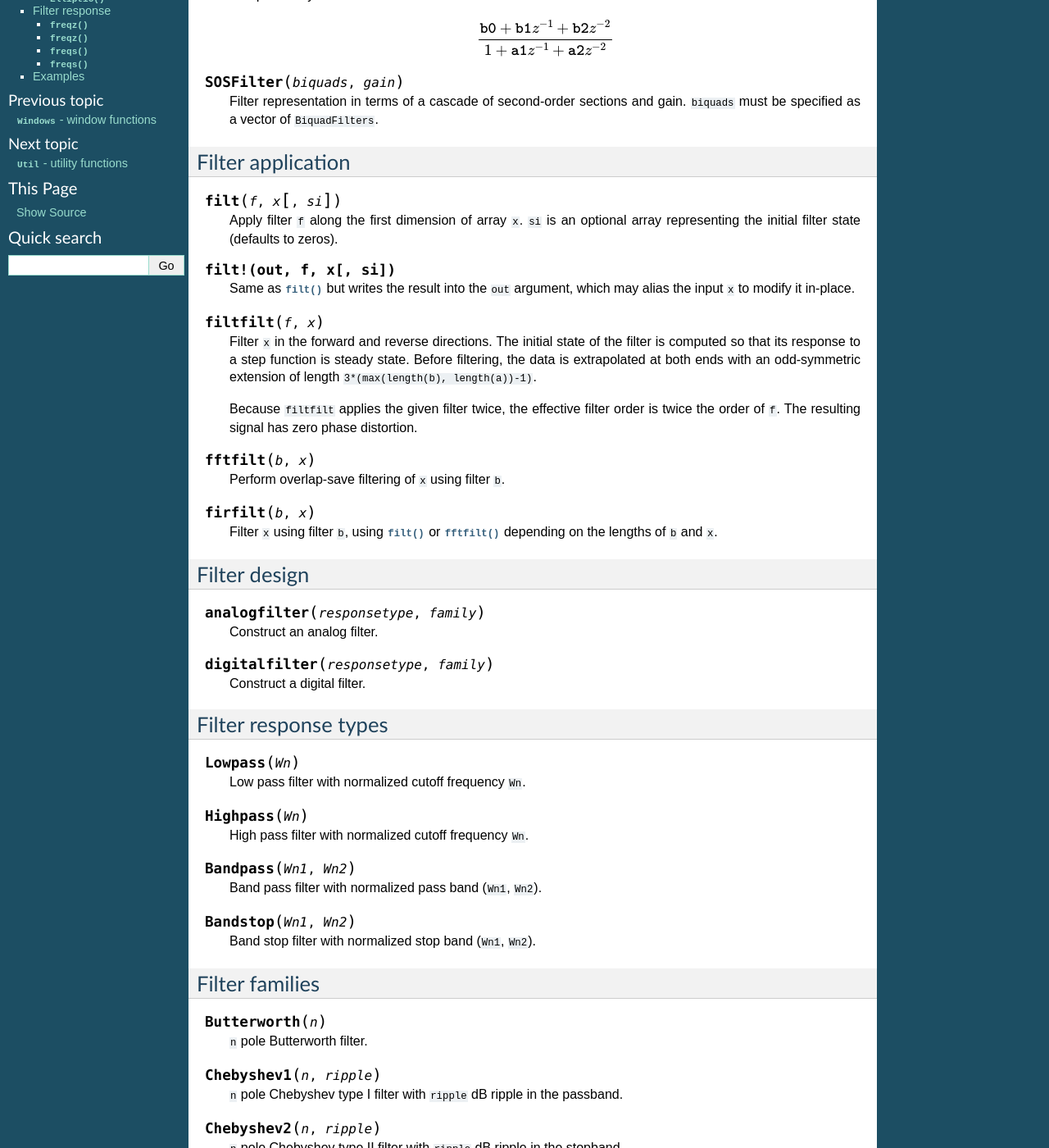
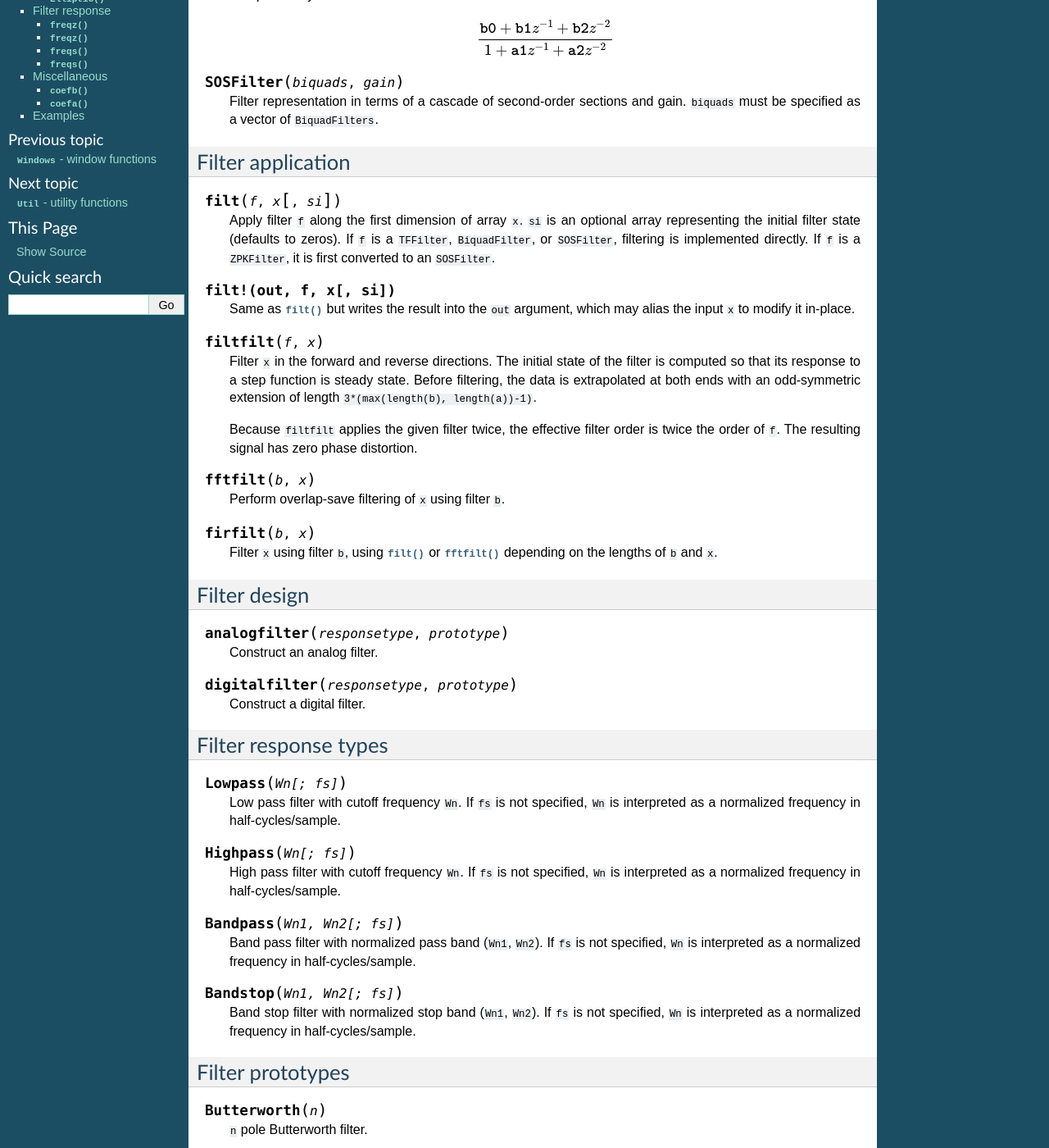
Before and after one commit to JuliaDSP/DSP.jl, a Sphinx documentation site: the page built from doc/filters.rst, in a window 1280 px wide and 1400 px high, scrolled down 487 px. Shown: the whole window at 82% size. Built offline with Sphinx 7.4.7, drawn with Linux system fonts in a browser that asks for light colours; formulas are drawn with MathJax 3; some of the changed text lies outside the part shown.

Commit message:
Miscellaneous improvements to filter design functionality
- Perform prototype transformations directly on ZPKFilters. This avoids
  converting from ZPKFilter->TFFilter->ZPKFilter and the corresponding
  numerical error from root finding.
- Remove zeros and poles that exactly cancel when constructing
  ZPKFilters.
- Allow filter specifications to accept an optional `fs` keyword arg.
- More error checking when designing filters.
- Improve filter design documentation and add examples.
- Reorganize tests.

```diff
--- a/doc/filters.rst
+++ b/doc/filters.rst
@@ -43,7 +43,9 @@
 
     Apply filter ``f`` along the first dimension of array ``x``. ``si``
     is an optional array representing the initial filter state
-    (defaults to zeros).
+    (defaults to zeros). If ``f`` is a ``TFFilter``, ``BiquadFilter``,
+    or ``SOSFilter``, filtering is implemented directly. If ``f`` is a
+    ``ZPKFilter``, it is first converted to an ``SOSFilter``.
 
 .. function:: filt!(out, f, x[, si])
 
@@ -74,36 +76,44 @@
 Filter design
 -------------
 
-.. function:: analogfilter(responsetype, family)
+.. function:: analogfilter(responsetype, prototype)
 
     Construct an analog filter.
 
-.. function:: digitalfilter(responsetype, family)
+.. function:: digitalfilter(responsetype, prototype)
 
     Construct a digital filter.
 
 Filter response types
 ---------------------
 
-.. function:: Lowpass(Wn)
+.. function:: Lowpass(Wn[; fs])
 
-    Low pass filter with normalized cutoff frequency ``Wn``.
+    Low pass filter with cutoff frequency ``Wn``. If ``fs`` is not
+    specified, ``Wn`` is interpreted as a normalized frequency in
+    half-cycles/sample.
 
-.. function:: Highpass(Wn)
+.. function:: Highpass(Wn[; fs])
 
-    High pass filter with normalized cutoff frequency ``Wn``.
+    High pass filter with cutoff frequency ``Wn``. If ``fs`` is not
+    specified, ``Wn`` is interpreted as a normalized frequency in
+    half-cycles/sample.
 
-.. function:: Bandpass(Wn1, Wn2)
+.. function:: Bandpass(Wn1, Wn2[; fs])
 
-    Band pass filter with normalized pass band (``Wn1``, ``Wn2``).
+    Band pass filter with normalized pass band (``Wn1``, ``Wn2``). If
+    ``fs`` is not specified, ``Wn`` is interpreted as a normalized
+    frequency in half-cycles/sample.
 
-.. function:: Bandstop(Wn1, Wn2)
+.. function:: Bandstop(Wn1, Wn2[; fs])
 
-    Band stop filter with normalized stop band (``Wn1``, ``Wn2``).
+    Band stop filter with normalized stop band (``Wn1``, ``Wn2``). If
+    ``fs`` is not specified, ``Wn`` is interpreted as a normalized
+    frequency in half-cycles/sample.
 
 
-Filter families
----------------
+Filter prototypes
+-----------------
 
 .. function:: Butterworth(n)
 
@@ -148,7 +158,38 @@
     Frequency response of an analog ``filter`` at frequency or
     frequencies ``hz`` with sampling rate ``fs``.
 
+
+Miscellaneous
+-------------
+
+ .. function:: coefb(f)
+
+     Coefficients of the numerator of a TFFilter object, highest power
+     first, i.e., the ``b`` passed to ``Base.filt()``
+
+ .. function:: coefa(f)
+
+     Coefficients of the denominator of a TFFilter object, highest power
+     first, i.e., the ``a`` passed to ``Base.filt()``
+
+
 Examples
 --------
 
-TODO
+Construct a 4th order elliptic lowpass filter with normalized cutoff
+frequency 0.2, 0.5 dB of passband ripple, and 30 dB attentuation in
+the stopband and extract the coefficients of the numerator and
+denominator of the transfer function::
+
+  responsetype = Lowpass(0.2)
+  prototype = Elliptic(4, 0.5, 30)
+  tf = convert(TFFilter, digitalfilter(responsetype, prototype))
+  numerator_coefs = coefb(tf)
+  denominator_ceofs = coefa(tf)
+
+Filter the data in ``x``, sampled at 1000 Hz, with a 4th order
+Butterworth bandpass filter between 10 and 40 Hz::
+
+  responsetype = Bandpass(10, 40; fs=1000)
+  prototype = Butterworth(4)
+  filt(digitalfilter(responsetype, prototype), x)
```
Also changed, not shown: other parts of doc/filters.rst (+2 -2 lines), 10 other files.
